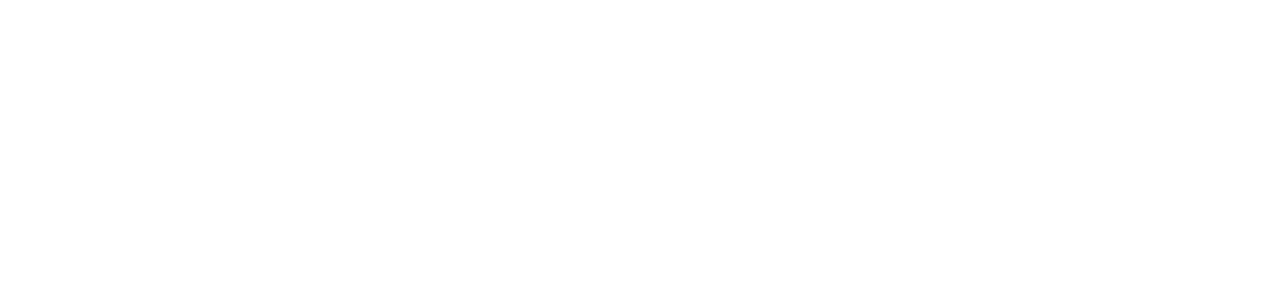
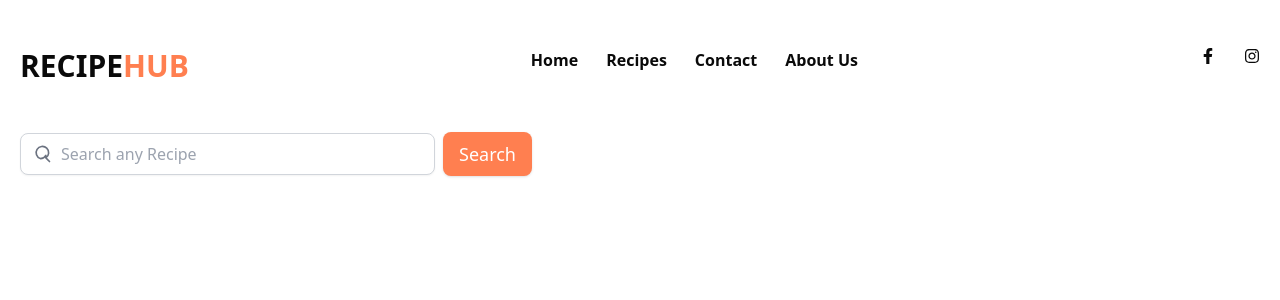
Before and after one commit to neerubhandari/RecipeHub, a Next.js app: page /search in a window 1280 px wide. Shown: the top 300 px of the page. Built offline with nearby package versions, Linux system fonts and the light colour scheme.

Commit message:
feat : header added in the search page

```diff
--- a/app/search/page.tsx
+++ b/app/search/page.tsx
@@ -1,7 +1,13 @@
+import Header from "../src/components/header";
+import SearchBox from "../src/components/searchbox";
+
 export default function SearchRecipe() {
   return (
     <>
-      <div></div>
+      <div className="max-w-[1440px] px-[20px]">
+        <Header />
+        <SearchBox />
+      </div>
     </>
   );
 }
--- a/app/src/components/header/index.tsx
+++ b/app/src/components/header/index.tsx
@@ -10,7 +10,7 @@
         <Logo />
       </div>
       <div>
-        <ul className="flex gap-7 cursor-pointer">
+        <ul className="flex gap-7 cursor-pointer font-semibold">
           <li>Home</li>
           <li>Recipes</li>
           <li>Contact</li>
```
